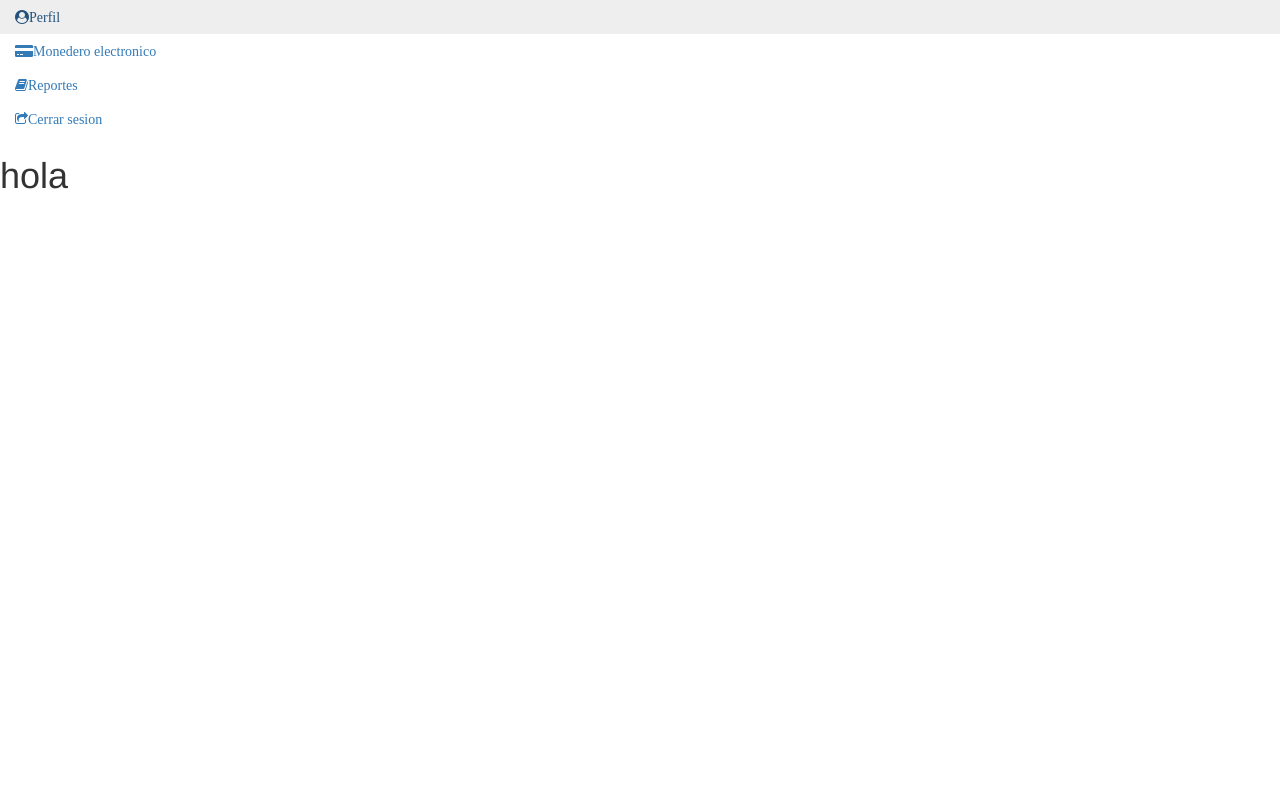
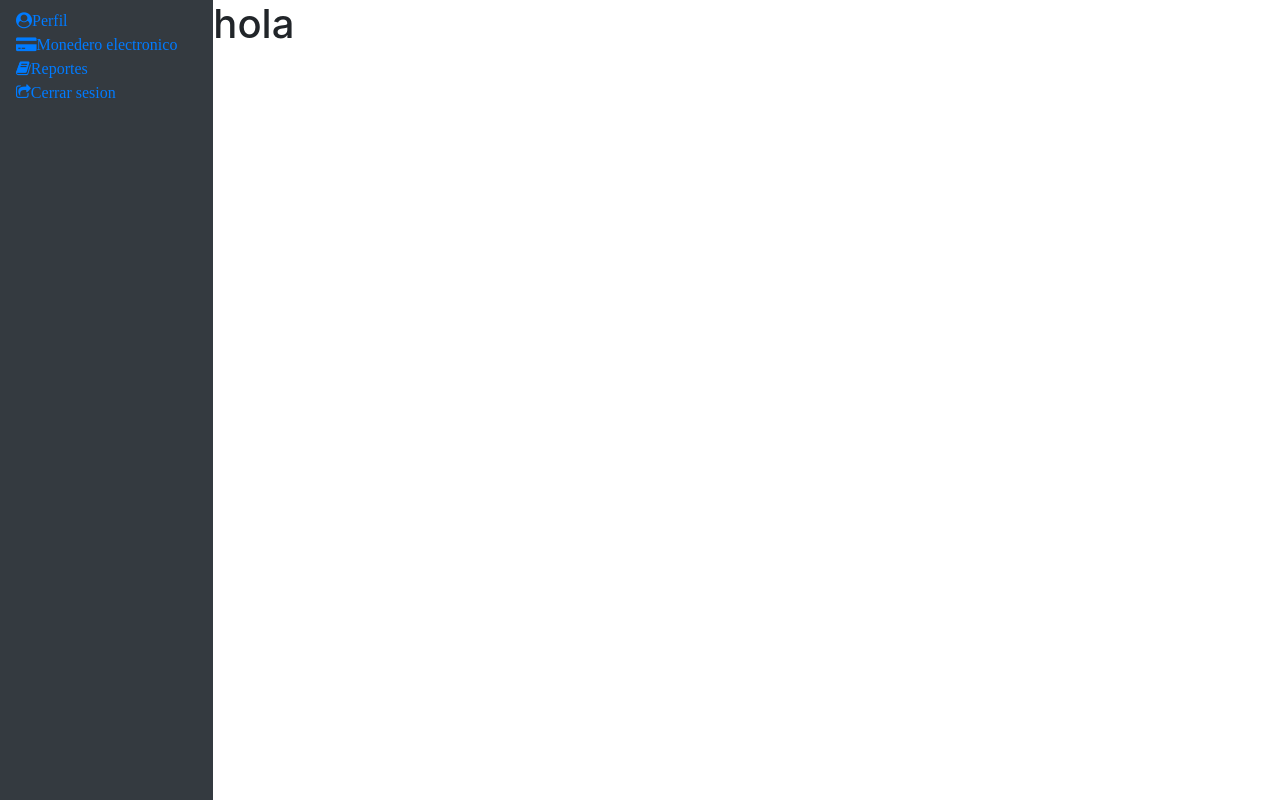
Before and after one commit to FaNnT0m/KISA, a Django app: page /home/ in a window 1280 px wide. Run offline with Django 3.2, Linux system fonts and the light colour scheme; parts of the project's set-up code (start-up, migrations or seed data) failed here and were passed over; some libraries are stand-ins or nearby versions.

Commit message:
Sidebar added on home page

```diff
--- a/templates/main/base.html
+++ b/templates/main/base.html
@@ -3,7 +3,7 @@
 <head>
     <meta charset="UTF-8">
     <meta name="viewport" content="width=device-width, initial-scale=1.0">
-    <link rel="stylesheet" href="https://maxcdn.bootstrapcdn.com/bootstrap/3.4.1/css/bootstrap.min.css">
+    <link href="https://stackpath.bootstrapcdn.com/bootstrap/4.5.0/css/bootstrap.min.css" rel="stylesheet" integrity="sha384-9aIt2nRpC12Uk9gS9baDl411NQApFmC26EwAOH8WgZl5MYYxFfc+NcPb1dKGj7Sk" crossorigin="anonymous">
     <link rel="stylesheet" href="https://cdnjs.cloudflare.com/ajax/libs/font-awesome/4.7.0/css/font-awesome.min.css">
     <title>Document</title>
 </head>
@@ -13,6 +13,18 @@
         <div id="sidebar-wrapper">
             <nav id="spy">
                 <ul class="sidebar-nav nav">
+
+                </ul>
+            </nav>
+        </div>
+    </div>
+
+    <div class="container-fluid h-100">
+        <div class="row h-100">
+            <aside class="col-12 col-md-2 p-0 bg-dark">
+                <nav class="navbar navbar-expand navbar-dark bg-dark flex-md-column flex-row align-items-start">
+                    <div class="collapse navbar-collapse">
+                        <ul class="flex-md-column flex-row navbar-nav w-100 justify-content-between sidebar-nav nav">
                             <li>
                                 <a href="#">
                                     <span class=" fa fa-user-circle">Perfil</span>
@@ -33,14 +45,17 @@
                                     <span class="fa fa-share-square-o">Cerrar sesion</span>
                                 </a>
                             </li>
+
                         </ul>
+                    </div>
                 </nav>
+            </aside>
+            <div id="content" , name="content">
+                {% block content %} {% endblock %}
+            </div>
         </div>
     </div>
 
-    <div id="content" , name="content">
-        {% block content %} {% endblock %}
-    </div>
 </body>
 
 </html>
```
Lines whose indentation alone changed are shown as unchanged.
